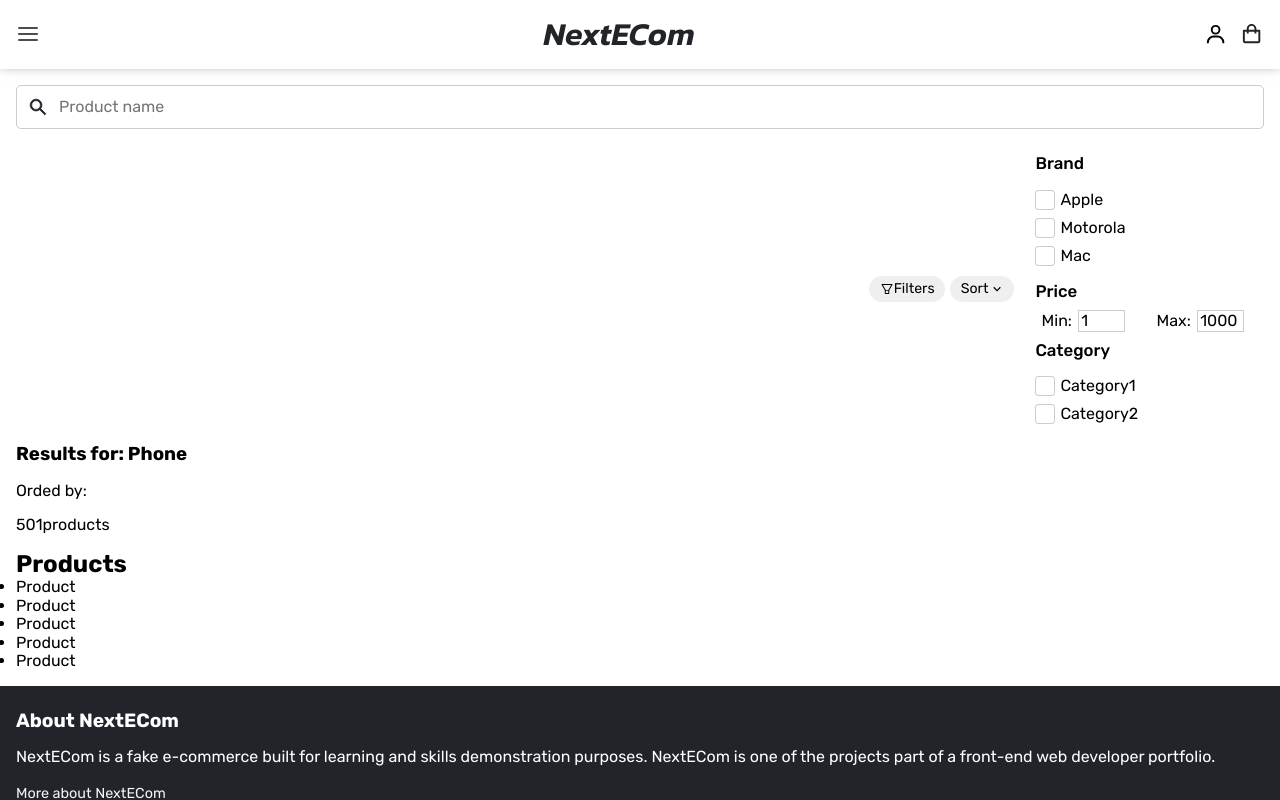
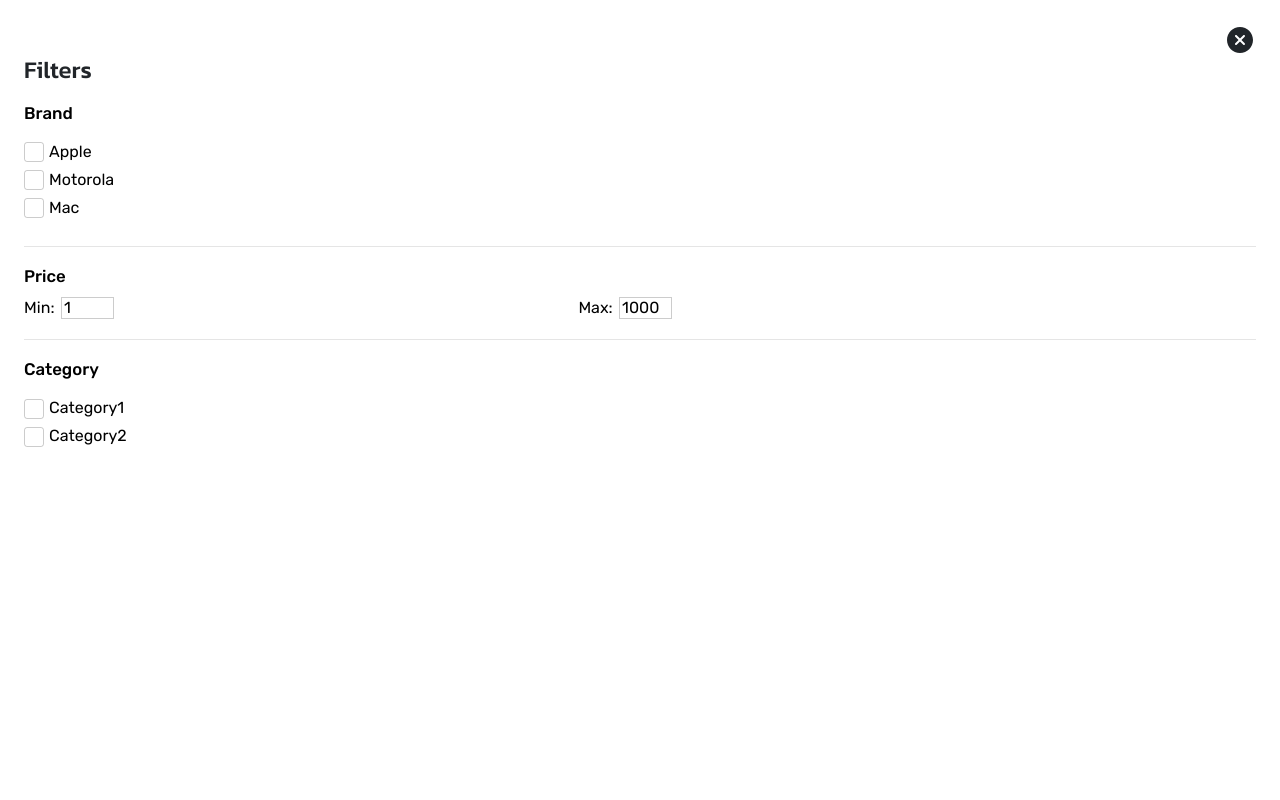
Before and after one commit to Diego-Luiz/nextjs-ecommerce, a Next.js app: page /shop/Shop in a window 1280 px wide. Both pictures are taken after a click on the button "Filters". Shown: the top 800 px of the page. Built offline with nearby package versions, Linux system fonts and the light colour scheme.

Commit message:
feat: Portal component
- a wrapper component to put its children (prop) in the React Portal
- new Constant about the toggle portal animation time

```diff
--- a/components/pages/shop/ActionBtn.jsx
+++ b/components/pages/shop/ActionBtn.jsx
@@ -6,15 +6,14 @@ import styles from './actionBtn.module.scss';
   - ariaAttributes: object with all aria attributes content (aria-controls, expanded, etc)
   - handleClick: the function executed when an option is selected
 */
-const ActionBtn = ({icon={}, text, ariaAttributes={}, handleClick }) => {
+const ActionBtn = ({icon={}, text, handleClick, ...opAttributes }) => {
   const animationStyle = icon?.animationTrigger ? icon.animationStyle : {};
   return (
     <button
       type='button'
       className={styles['btn']}
-      aria-controls={ariaAttributes?.controls}
-      aria-expanded={ariaAttributes?.expanded}
       onClick={handleClick}
+      {...opAttributes}
     >
       {icon?.position === 'left'
         && (<div
--- a/components/pages/shop/Filters.jsx
+++ b/components/pages/shop/Filters.jsx
@@ -1,11 +1,17 @@
-import { useState } from 'react';
+import {
+  useState,
+  useEffect
+} from 'react';
+import { IoIosCloseCircle } from 'react-icons/io';
+
 import {
   Checkbox,
   InputTextAndNumber
 } from 'components/ui';
+import { TOGGLE_PORTAL_ANIMATION_TIME } from 'utils/constants';
 import styles from './filters.module.scss';
 
-const Filters = ({ brands=['apple', 'motorola', 'mac'], categories=['category1', 'category2'] }) => {
+const Filters = ({ brands=['apple', 'motorola', 'mac'], categories=['category1', 'category2'], toggleFilterSection }) => {
   const [checkBoxFiltersStatus, setCheckBoxFiltersStatus] = useState(() => {
     const brandsObj = {};
     const categoriesObj = {};
@@ -17,7 +23,13 @@ const Filters = ({ brands=['apple', 'motorola', 'mac'], categories=['category1',
     ]);
   });
   const [priceFilters, setPriceFilters] = useState({ min: '1', max: '1000' });
-
+  const [isMounted, setIsMounted] = useState(false);
+  useEffect(() => {
+    setTimeout(() => {
+      setIsMounted(true);
+    }, TOGGLE_PORTAL_ANIMATION_TIME);
+    return () => setIsMounted(false);
+  }, []);
   const getChkboxStatus = (filterField, filterElement) => checkBoxFiltersStatus.get(filterField)[filterElement];
   const handleChkboxFiltersChange = (filterField, filterElement) => {
     const fieldObject = { ...checkBoxFiltersStatus.get(filterField) };
@@ -41,10 +53,30 @@ const Filters = ({ brands=['apple', 'motorola', 'mac'], categories=['category1',
       setPriceFilters(prevState => ({ ...prevState, [field]: resetedValue}));
     }
   }
+  const closeContainerAnimation = () => {
+    setIsMounted(false);
+    setTimeout(() => {
+      toggleFilterSection();
+    }, TOGGLE_PORTAL_ANIMATION_TIME + 500);
+    // +500 is the slide animation time
+  }
   return (
     <section
-      className={styles['container']}
+      className={[
+        styles['container'],
+        `${isMounted ? styles['--active']: ''}`
+      ].join(' ')}
+      id="filters-container-id"
     >
+      <button
+        type='button'
+        className={styles['close-btn']}
+        onClick={closeContainerAnimation}
+      >
+        <span className='sr-only'>Close filters</span>
+        <IoIosCloseCircle />
+      </button>
+      <h2 className={styles['container__title']}>Filters</h2>
       <section className={styles['brand-section']}>
         <h4 className={styles['brand-section__title']}>Brand</h4>
         <ul className={styles['section__list']}>
--- a/components/pages/shop/filters.module.scss
+++ b/components/pages/shop/filters.module.scss
@@ -1,7 +1,7 @@
 @use 'styles/abstract' as *;
 
 %titles-style {
-    padding: .5em 0;
+    padding-bottom: .65em;
     font-weight: 500;
     font-size: 1.05rem;
 }
@@ -12,7 +12,37 @@
 }
 .container {
     @extend %flex-column;
-    padding: .75em 1em;
+    padding: 1.5em;
+    background-color: var(--white-clr);
+    height: 100%;
+    max-height: 100%;
+    max-width: 100%;
+    width: 100%;
+    box-sizing: border-box;
+    transform: translateX(100%);
+    transition: transform .5s ease-in-out;
+
+    &.--active {
+        transform: translateX(0%);
+    }
+
+    &__title {
+        font-family: $font-impact;
+        font-weight: 500;
+        color: var(--black-clr);
+    }
+}
+.close-btn {
+    position: relative;
+    display: flex;
+    width: max-content;
+    height: max-content;
+    margin-left: auto;
+    padding: 0;
+    background: none;
+    border: none;
+    color: var(--black-clr);
+    font-size: var(--fz-logo);
 }
 .brand-section,
 .category-section {
@@ -22,12 +52,22 @@
 .price-section {
     @include displayFlexCentered;
     flex-wrap: wrap;
-    justify-content: space-between;
+    justify-content: flex-start;
 
     &__title {
         @extend %titles-style;
         width: 100%;
     }
+}
+.brand-section,
+.price-section {
+    border-bottom: solid 1px var(--light-gray-clr);
+}
+.brand-section,
+.price-section,
+.category-section{
+    padding: 1.25em 0;
+    max-width: 100%;
 }
 .section__list {
     list-style: none;
--- a/components/ui/InputTextAndNumber/inputTextAndNumber.module.scss
+++ b/components/ui/InputTextAndNumber/inputTextAndNumber.module.scss
@@ -2,14 +2,17 @@
 
 .container {
     @include displayFlexCentered;
+    justify-content: flex-start;
     width: 45%;
+    box-sizing: border-box;
 }
 .label,
 .input {
     display: inline-block;
 }
 .input {
-    max-width: 4ch;
+    max-width: 6ch;
+    box-sizing: border-box;
     margin-left: .4em;
     @extend %thin-gray-border;
 
--- /dev/null
+++ b/components/ui/Portal.jsx
@@ -0,0 +1,28 @@
+import {
+  useEffect,
+  useState,
+  useRef
+} from "react";
+import { createPortal } from "react-dom";
+
+const Portal= ({ children }) => {
+  const [mounted, setMounted] = useState(false);
+  const rootPortalRef = useRef(null);
+
+  useEffect(() => {
+    setMounted(true);
+    rootPortalRef.current = document.getElementById('root-portal');
+    rootPortalRef.current.style = 'z-index: 10';
+    return () => {
+      setMounted(false);
+      rootPortalRef.current.style = 'z-index: -2';
+      rootPortalRef.current = null;
+    }
+  }, [])
+
+  return mounted
+    ? createPortal(children, rootPortalRef.current)
+    : null;
+}
+
+export default Portal;
--- a/components/ui/index.js
+++ b/components/ui/index.js
@@ -1,6 +1,7 @@
 import Header from "./Header";
 import Logo from "./Logo";
 import Layout from "./layout";
+import Portal from "./Portal";
 import Footer from "./Footer";
 import Carousel from "./Carousel";
 import ImpactTitle from "./ImpactTitle";
@@ -14,6 +15,7 @@ export {
   Header,
   Logo,
   Layout,
+  Portal,
   Carousel,
   ImpactTitle,
   ContentSlider,
--- a/pages/_document.js
+++ b/pages/_document.js
@@ -11,7 +11,7 @@ const _document = () => {
       <Head>
         <body>
           <Main />
-          <div id="portal"/>
+          <div id="root-portal"/>
           <NextScript />
         </body>
       </Head>
--- a/pages/shop/Shop.jsx
+++ b/pages/shop/Shop.jsx
@@ -8,11 +8,13 @@ import {
   SelectElement,
   Filters
 } from 'components/pages/shop';
+import { Portal } from 'components/ui';
 import styles from 'styles/pages/shop.module.scss';
 
 const Shop = () => {
   const [orderBy, setOrderBy] = useState('');
   const [selectBoxStatus, setSelectBoxStatus] = useState(false);
+  const [filterSectionStatus, setFilterSectionStatus] = useState(false);
   const orderOptionSelected = useRef(null);
 
   // Active or deactivate the select element
@@ -29,6 +31,9 @@ const Shop = () => {
     orderOptionSelected.current = target;
     setOrderBy(targetValue);
     toggleOrderSelect();
+  };
+  const toggleFilterSection = () => {
+    setFilterSectionStatus(prevState => !prevState);
   };
 
   return (
@@ -53,6 +58,8 @@ const Shop = () => {
             position: 'left',
             src: <AiOutlineFilter />
           }}
+          handleClick={toggleFilterSection}
+          aria-controls='filters-container-id'
         />
         <div className={styles['sort-container']}>
           <ActionBtn
@@ -66,10 +73,8 @@ const Shop = () => {
               animationTrigger: selectBoxStatus
             }}
             handleClick={toggleOrderSelect}
-            ariaAttributes={{
-              controls: 'select-sort',
-              expanded: selectBoxStatus
-            }}
+            aria-controls='select-sort'
+            aria-expanded={selectBoxStatus}
           />
           <SelectElement
             handleOptionClick={setOrderOptionSelected}
@@ -78,8 +83,14 @@ const Shop = () => {
             ariaLabelledBy={"text-sort-section"}
           />
         </div>
-
-        <Filters />
+        {filterSectionStatus && (
+          <Portal>
+            <Filters
+              toggleFilterSection={toggleFilterSection}
+            />
+          </Portal>
+        )}
+        {/* <Filters /> */}
       </section>
       {/* main = container for: filter, products box, sort */}
       <main>
--- a/styles/abstract/_variables.scss
+++ b/styles/abstract/_variables.scss
@@ -23,4 +23,5 @@ $colors: (
     "light-black": rgb(77, 77, 77),
     "white": #fff,
     "gray": #f4f4f4,
+    "light-gray": rgba(0, 0, 0, .1)
 );
--- a/styles/main.scss
+++ b/styles/main.scss
@@ -17,6 +17,16 @@ h1, h2, h3, h4, h5, h6, ul, li {
     padding: 0;
 }
 a { text-decoration: none; }
+body{ position: relative; }
+#root-portal {
+    position: absolute;
+    inset: 0;
+    z-index: -2;
+    max-width: 100%;
+    max-height: 100vh;
+    overflow: hidden;
+    box-sizing: border-box;
+}
 .sr-only {
     display: inline-block;
     position: absolute;
--- a/utils/constants.js
+++ b/utils/constants.js
@@ -1 +1,2 @@
 export const ECOMMERCE_NAME = 'NextECom';
+export const TOGGLE_PORTAL_ANIMATION_TIME = 200; //miliseconds
```
